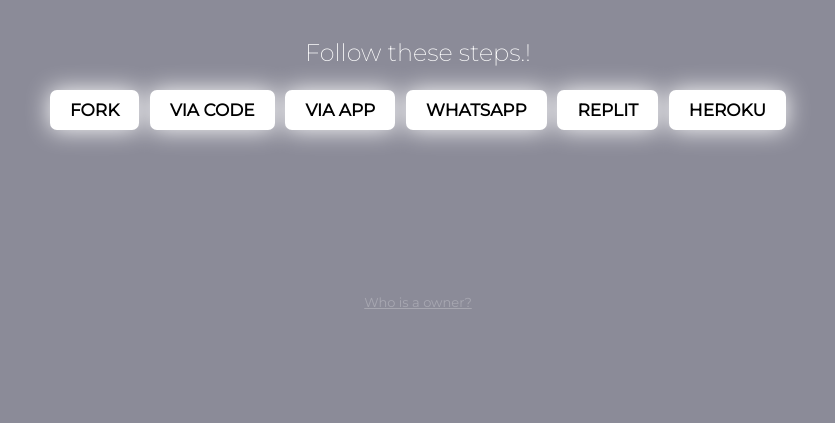
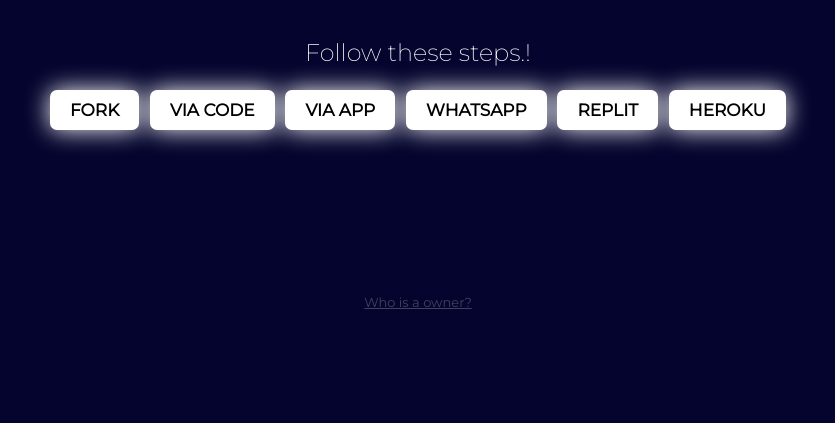
Before and after one commit to darkhackersl/MyBlog, a plain HTML site: page index.html in a window 1280 px wide. Shown: the part 377-800 px from the top of the page, without its empty margins (222-1057 px from the left). Drawn offline with Linux system fonts and the light colour scheme; a web font is replaced by a local one.

Commit message:
Update index.html

```diff
--- a/index.html
+++ b/index.html
@@ -23,7 +23,7 @@
             height: 90vh;
             margin: 0;
             font-family: 'Thunder', Arial, sans-serif; /* Use the custom "Thunder" font here */
-            background: #8b8b98;
+            background: #04042e;
             overflow: hidden;
             color: #FFFFFF; /* Text color */
         }
```
